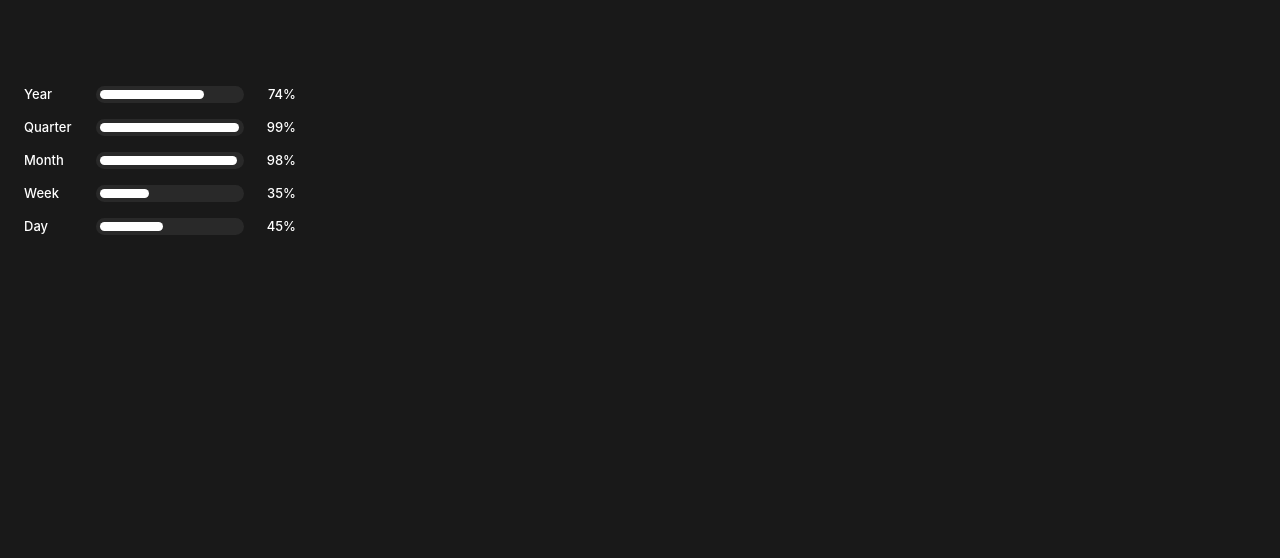
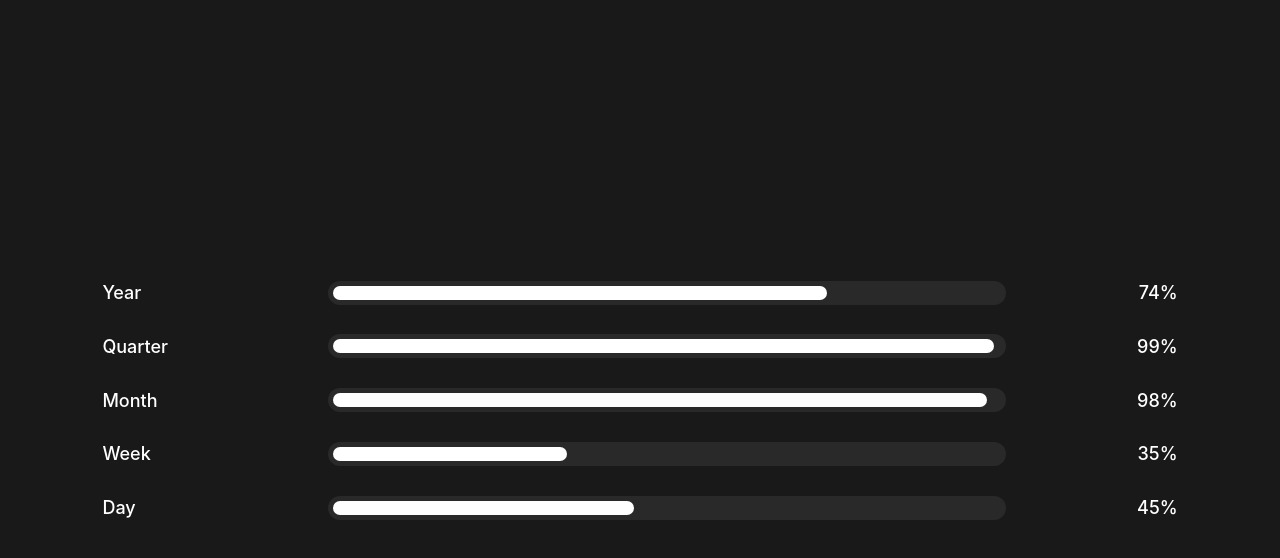
Before and after one commit to gutsusm/VVidget-Progress-bar, a plain HTML site: page index.html in a window 1280 px wide. Drawn offline with Linux system fonts and the light colour scheme.

Commit message:
Update index.html

```diff
--- a/index.html
+++ b/index.html
@@ -21,6 +21,8 @@
     height: 100%;
 
     background: #191919;
+
+    overflow: hidden;
 }
 
 body {
@@ -31,30 +33,32 @@
         sans-serif;
 
     color: #ffffff;
-
-    overflow: hidden;
 }
 
 
 /* =========================
-   САМ ВИДЖЕТ
+   ОСНОВА ВИДЖЕТА
    ========================= */
 
 .widget {
 
-    width: 320px;
-    height: 320px;
+    width: 100%;
+    height: 100%;
 
-    padding: 24px;
+    min-width: 180px;
+    min-height: 120px;
+
+    padding: 8%;
 
     display: flex;
+
     flex-direction: column;
+
     justify-content: center;
 
-    gap: 16px;
+    gap: 5%;
 
     background: #191919;
-
 }
 
 
@@ -69,14 +73,13 @@
     display: grid;
 
     grid-template-columns:
-        62px
+        18%
         1fr
-        42px;
+        13%;
 
     align-items: center;
 
-    gap: 10px;
-
+    gap: 3%;
 }
 
 
@@ -86,14 +89,13 @@
 
 .label {
 
-    font-size: 13px;
+    font-size: clamp(9px, 3.2vw, 18px);
 
     font-weight: 500;
 
     color: #ffffff;
 
     white-space: nowrap;
-
 }
 
 
@@ -103,7 +105,7 @@
 
 .percent {
 
-    font-size: 13px;
+    font-size: clamp(9px, 3.2vw, 18px);
 
     font-weight: 500;
 
@@ -112,33 +114,31 @@
     text-align: right;
 
     white-space: nowrap;
-
 }
 
 
 /* =========================
-   ВНЕШНИЙ BAR
+   BAR
    ========================= */
 
 .bar {
 
     width: 100%;
 
-    height: 17px;
+    height: clamp(10px, 5vw, 24px);
 
     background: #292929;
 
     border-radius: 100px;
 
-    padding: 4px;
+    padding: clamp(2px, 1vw, 5px);
 
     overflow: hidden;
-
 }
 
 
 /* =========================
-   ЗАПОЛНЕНИЕ
+   БЕЛАЯ ЗАПОЛНЕННАЯ ЧАСТЬ
    ========================= */
 
 .fill {
@@ -153,53 +153,6 @@
 
     transition:
         width 0.5s ease;
-
-}
-
-
-/* =========================
-   ЕСЛИ ЭКРАН МАЛЕНЬКИЙ
-   ========================= */
-
-@media (max-width: 340px) {
-
-    .widget {
-
-        width: 280px;
-        height: 280px;
-
-        padding: 18px;
-
-        gap: 13px;
-
-    }
-
-    .row {
-
-        grid-template-columns:
-            52px
-            1fr
-            36px;
-
-        gap: 7px;
-
-    }
-
-    .label,
-    .percent {
-
-        font-size: 11px;
-
-    }
-
-    .bar {
-
-        height: 15px;
-
-        padding: 3px;
-
-    }
-
 }
 
 </style>
@@ -207,7 +160,6 @@
 
 
 <body>
-
 
 <div class="widget">
 
@@ -345,12 +297,11 @@
 </div>
 
 
-
 <script>
 
 
 /* =========================
-   ПРОЦЕНТ
+   РАСЧЁТ ПРОЦЕНТА
    ========================= */
 
 function progress(start, end, now) {
@@ -363,7 +314,6 @@
         0,
         Math.min(100, value)
     );
-
 }
 
 
@@ -468,9 +418,7 @@
 
 
     const nextMonday =
-        new Date(
-            monday
-        );
+        new Date(monday);
 
 
     nextMonday.setDate(
@@ -495,8 +443,6 @@
         );
 
 
-    /* YEAR */
-
     setProgress(
         "year",
         progress(
@@ -506,8 +452,6 @@
         )
     );
 
-
-    /* QUARTER */
 
     setProgress(
         "quarter",
@@ -519,8 +463,6 @@
     );
 
 
-    /* MONTH */
-
     setProgress(
         "month",
         progress(
@@ -531,8 +473,6 @@
     );
 
 
-    /* WEEK */
-
     setProgress(
         "week",
         progress(
@@ -542,8 +482,6 @@
         )
     );
 
-
-    /* DAY */
 
     setProgress(
         "day",
@@ -592,15 +530,12 @@
 
 update();
 
-
 setInterval(
     update,
     1000
 );
 
-
 </script>
-
 
 </body>
 </html>
```
